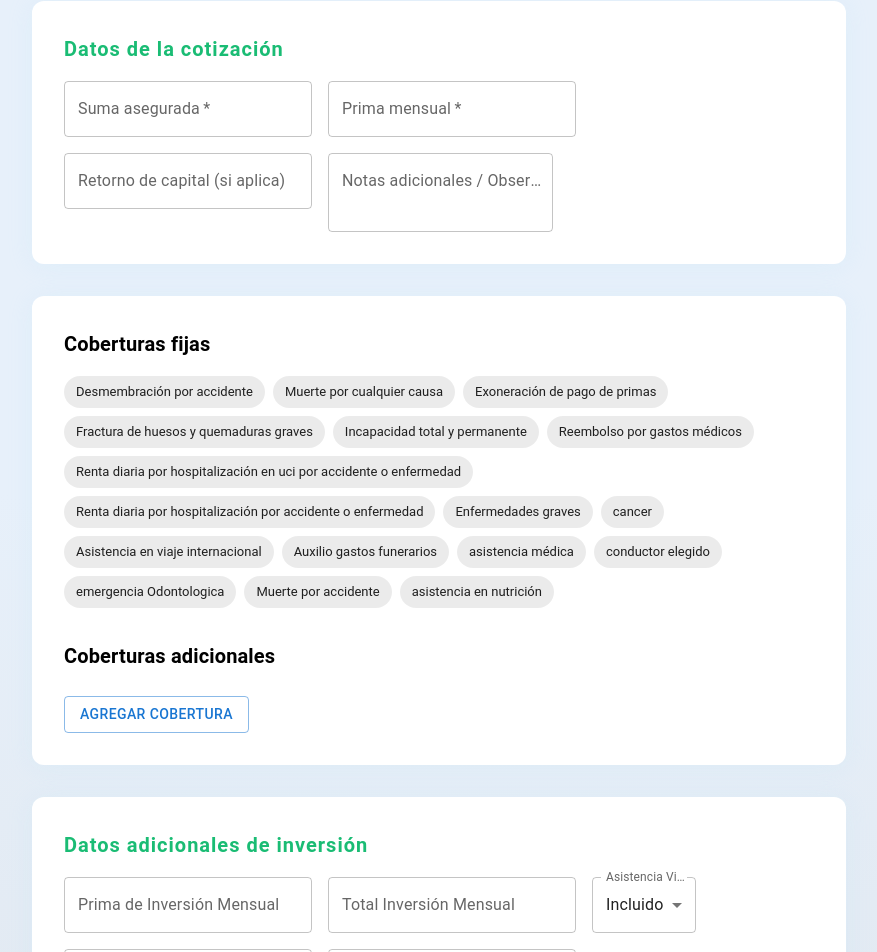
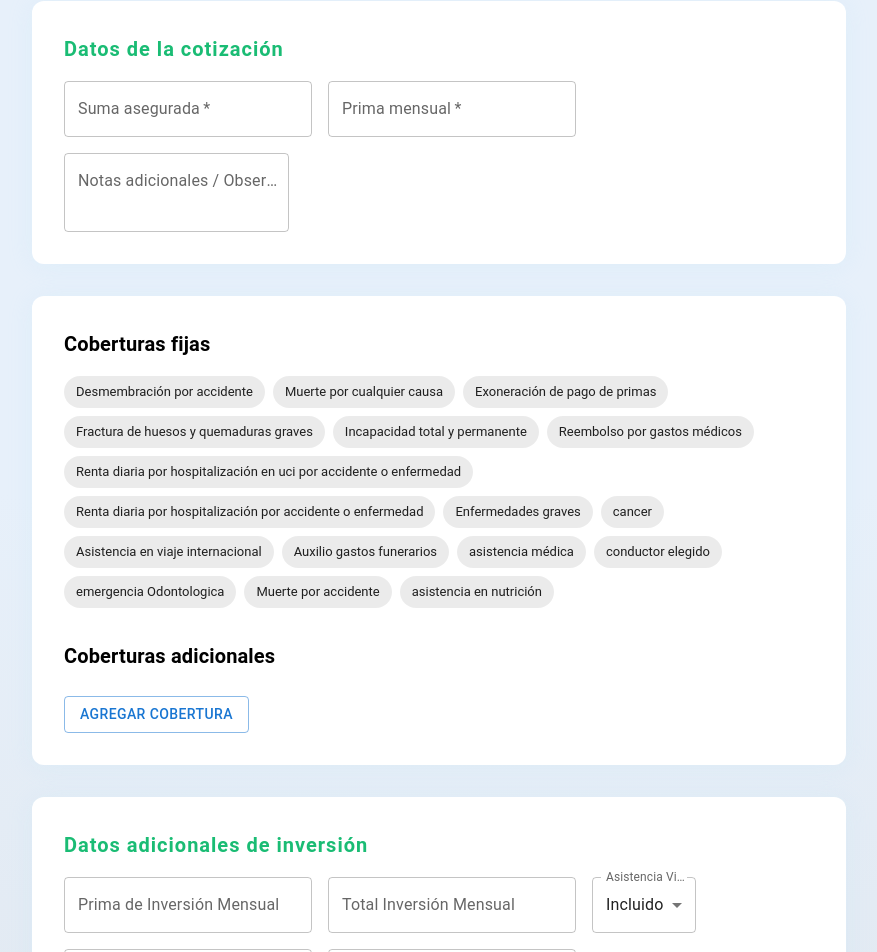
Before and after one commit to victorsantamariam/multiconsultora-pruebas, a React (Create React App) app: page / in a window 1280 px wide. Shown: the part 855-1807 px from the top of the page, without its empty margins (201-1078 px from the left). Built offline with nearby package versions, Linux system fonts and the light colour scheme.

Commit message:
feat: mejoras en PDF, portada, tablas y botones ocultos en impresión

```diff
--- a/src/App.js
+++ b/src/App.js
@@ -79,7 +79,6 @@ export default function App() {
   const [cotizacion, setCotizacion] = useState({
     sumaAsegurada: "",
     primaMensual: "",
-    retornoCapital: "",
     notas: ""
   });
   const [coberturasFijas, setCoberturasFijas] = useState([]);
@@ -461,26 +460,7 @@ export default function App() {
                   prefix="$ "
                 />
               </Grid>
-              <Grid item xs={12} sm={6}>
-                <NumericFormat
-                  customInput={TextField}
-                  label="Retorno de capital (si aplica)"
-                  name="retornoCapital"
-                  fullWidth
-                  value={cotizacion.retornoCapital}
-                  onValueChange={(values) =>
-                    setCotizacion(cot => ({
-                      ...cot,
-                      retornoCapital: values.value
-                    }))
-                  }
-                  variant="outlined"
-                  thousandSeparator="."
-                  decimalSeparator=","
-                  prefix="$ "
-                />
-              </Grid>
-              <Grid item xs={12}>
+                <Grid item xs={12}>
                 <TextField
                   label="Notas adicionales / Observaciones"
                   name="notas"
@@ -829,7 +809,7 @@ export default function App() {
                   </tr>
                   <tr>
                     <td style={{ fontWeight: 700, padding: 6 }}>
-                      ACUMULACIÓN DE CAPITAL CUANDO TU CUMPAS{" "}
+                      ACUMULACIÓN DE CAPITAL A LOS{" "}
                       {datosAdicionales.aniosAcumulacion
                         ? datosAdicionales.aniosAcumulacion
                         : "___"}{" "}
```
